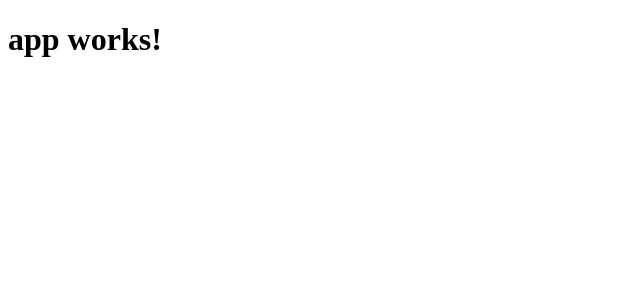
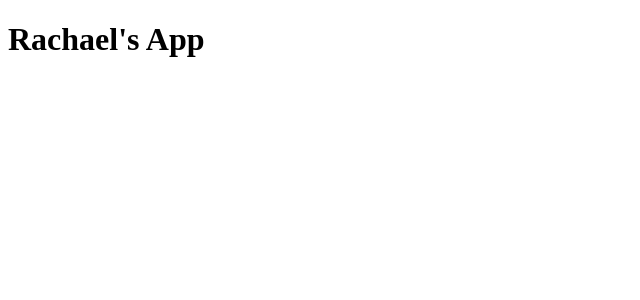
Before and after one commit to rwisecar/angular_2, an Angular app in the folder first-app/: page / in a window 1280 px wide. Shown: the top 300 px of the page, without its empty margins (0-640 px from the left). Built offline with nearby package versions, Linux system fonts and the light colour scheme.

Commit message:
playing with ang templates

```diff
--- a/first-app/src/app/app.component.ts
+++ b/first-app/src/app/app.component.ts
@@ -6,5 +6,5 @@ import { Component } from '@angular/core';
   styleUrls: ['./app.component.css']
 })
 export class AppComponent {
-  title = 'app works!';
+  title = 'Rachael\'s App';
 }
```
